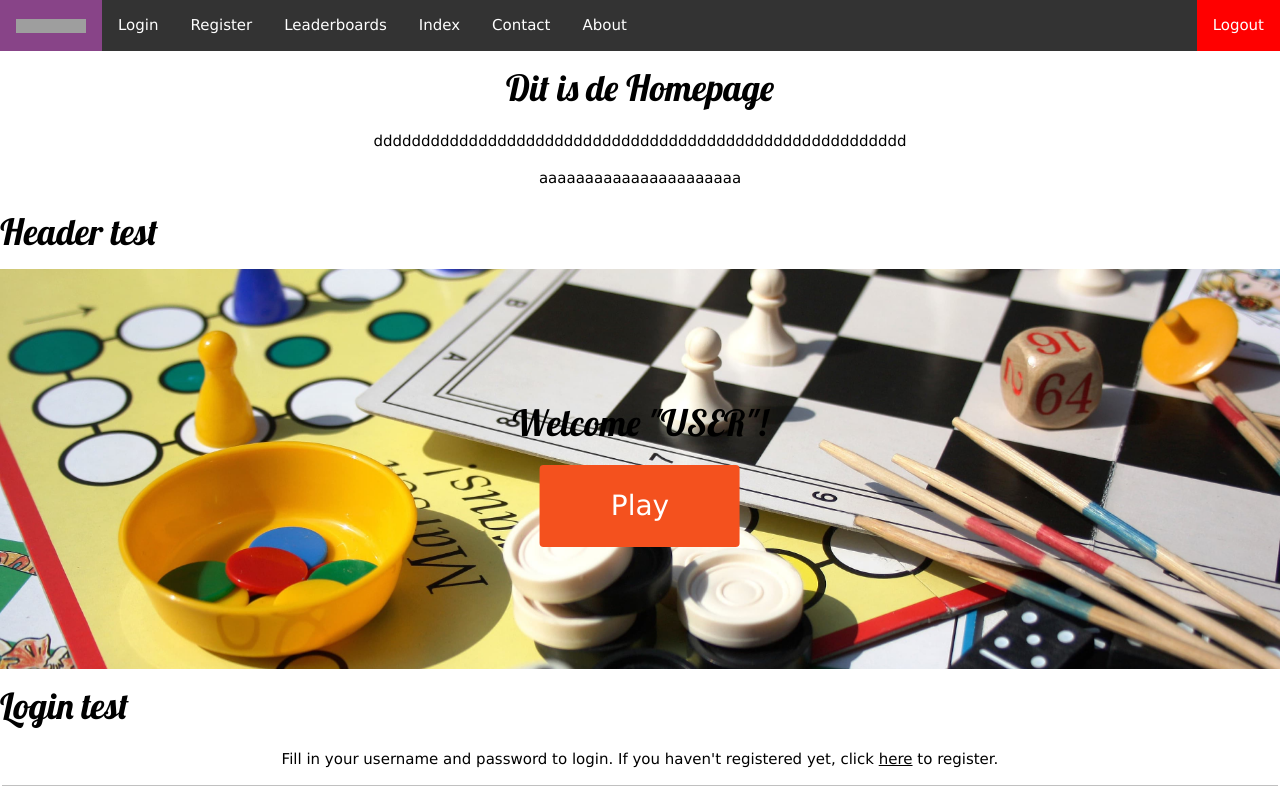
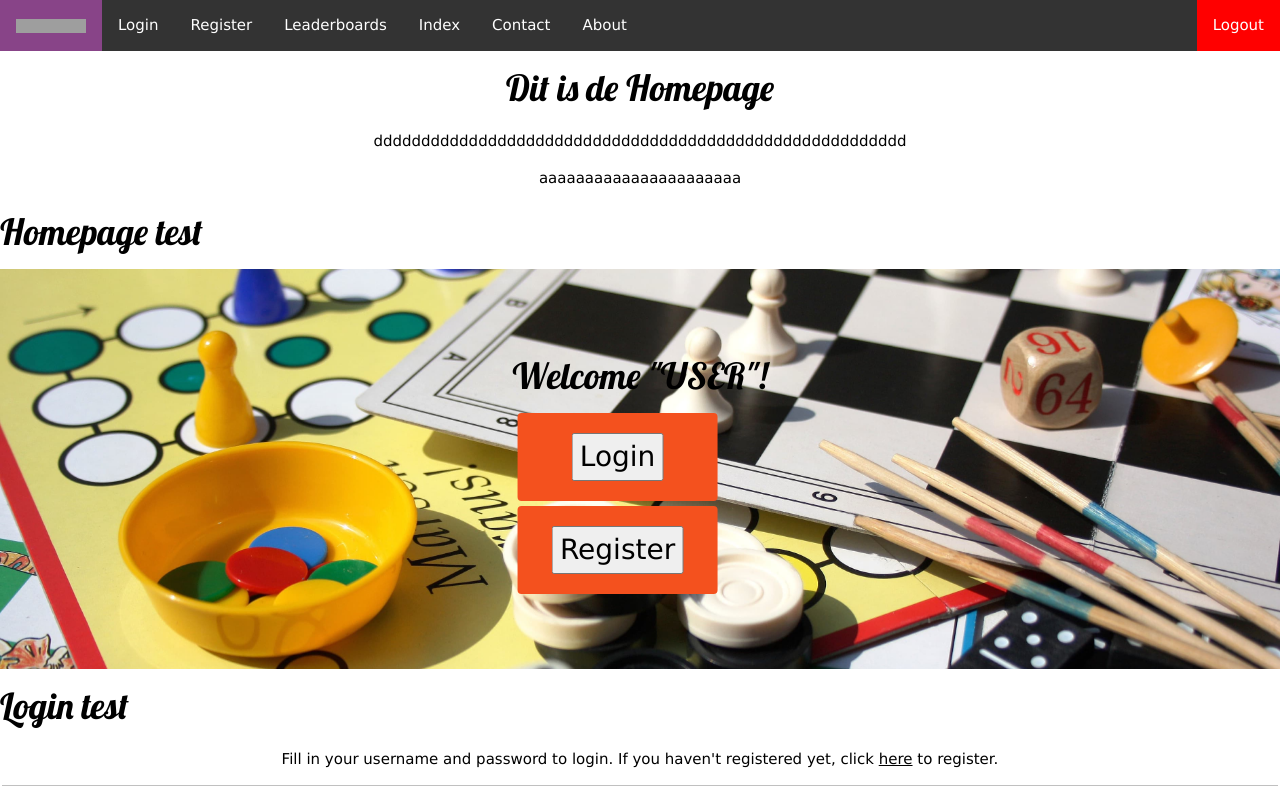
Before and after one commit to Erebeer/Technisch-Ontwerp, a Flask app: page /testlayout in a window 1280 px wide. Shown: the top 786 px of the page. Run offline with Flask 2, Linux system fonts and the light colour scheme; some libraries are stand-ins or nearby versions; grey boxes are pictures that could not be loaded.

Commit message:
Verder gewerkt aan layout

```diff
--- a/static/testlayout2.css
+++ b/static/testlayout2.css
@@ -110,7 +110,7 @@ body, html {
   color: black;
 }
 
-.header-text button {
+.header-text button1 {
   border-radius: 4px;
   background-color: #f4511e;
   border: none;
@@ -124,14 +124,14 @@ body, html {
   margin: 5px;
 }
 
-.button span {
+.button1 span {
   cursor: pointer;
   display: inline-block;
   position: relative;
   transition: 0.5s;
 }
 
-.button span:after {
+.button1 span:after {
   content: '\00bb';
   position: absolute;
   opacity: 0;
@@ -140,13 +140,95 @@ body, html {
   transition: 0.5s;
 }
 
-.button:hover span {
+.button1:hover span {
   padding-right: 25px;
 }
 
-.button:hover span:after {
+.button1:hover span:after {
   opacity: 1;
   right: 0;
+}
+
+.header-text button2 {
+  border-radius: 4px;
+  background-color: #f4511e;
+  border: none;
+  color: #FFFFFF;
+  text-align: center;
+  font-size: 28px;
+  padding: 20px;
+  width: 200px;
+  transition: all 0.5s;
+  cursor: pointer;
+  margin: 5px;
+}
+
+.button2 span {
+  cursor: pointer;
+  display: inline-block;
+  position: relative;
+  transition: 0.5s;
+}
+
+.button2 span:after {
+  content: '\00bb';
+  position: absolute;
+  opacity: 0;
+  top: 0;
+  right: -20px;
+  transition: 0.5s;
+}
+
+.button2:hover span {
+  padding-right: 25px;
+}
+
+.button2:hover span:after {
+  opacity: 1;
+  right: 0;
+}
+
+.orange_button {
+  border-radius: 4px;
+  background-color: #f4511e;
+  border: none;
+  color: #FFFFFF;
+  text-align: center;
+  font-size: 28px;
+  padding: 20px;
+  width: 200px;
+  transition: all 0.5s;
+  cursor: pointer;
+  margin: 5px;
+}
+
+.orange_button span {
+  cursor: pointer;
+  display: inline-block;
+  position: relative;
+  transition: 0.5s;
+}
+
+.orange_button span:after {
+  content: '\00bb';
+  position: absolute;
+  opacity: 0;
+  top: 0;
+  right: -20px;
+  transition: 0.5s;
+}
+
+.orange_button:hover span {
+  padding-right: 25px;
+}
+
+.orange_button:hover span:after {
+  opacity: 1;
+  right: 0;
+}
+
+#button1, #button2 {
+     display:inline-block;
 }
 
 .zwart {
--- a/templates/testlayout.html
+++ b/templates/testlayout.html
@@ -43,11 +43,12 @@
 </div>
 
 <!-- Homepage -->
-<h1 class="hoofd">Header test</h1>
+<h1 class="hoofd">Homepage test</h1>
 <div class="header-image">
   <div class="header-text">
     <h1 class="hoofd"><div class="zwart">Welcome "USER"!</div></h1>
-    <a href="/login"><button class="button"><span>Play </span></button></a>
+    <div class="orange_button"><a href="/login"><button class="button1"><span>Login </span></button></a></div>
+    <div class="orange_button"><a href="/register"><button class="button2"><span>Register </span></button></a></div>
   </div>
 </div>
 
```
